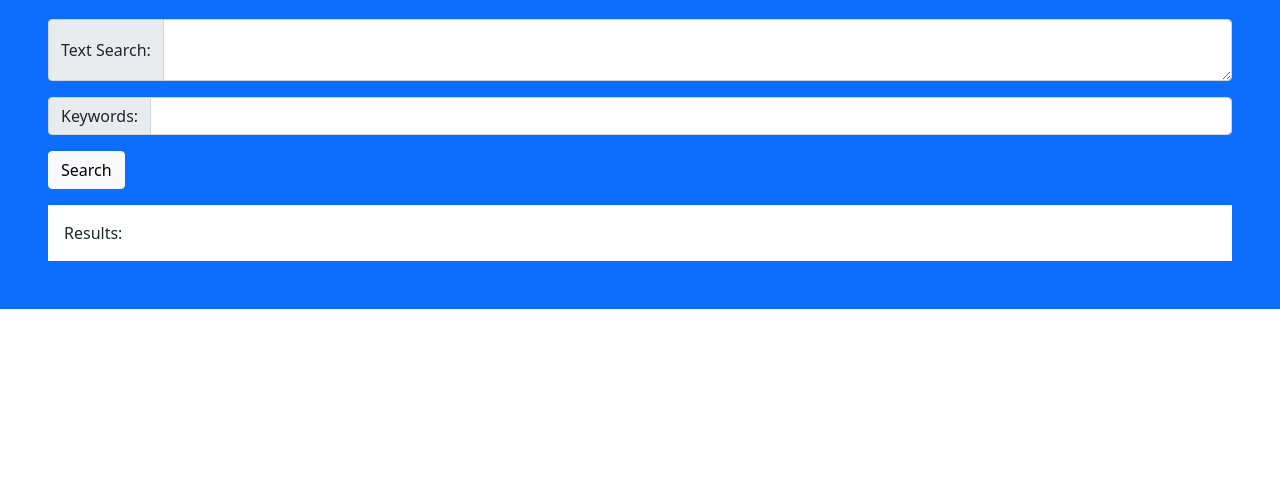
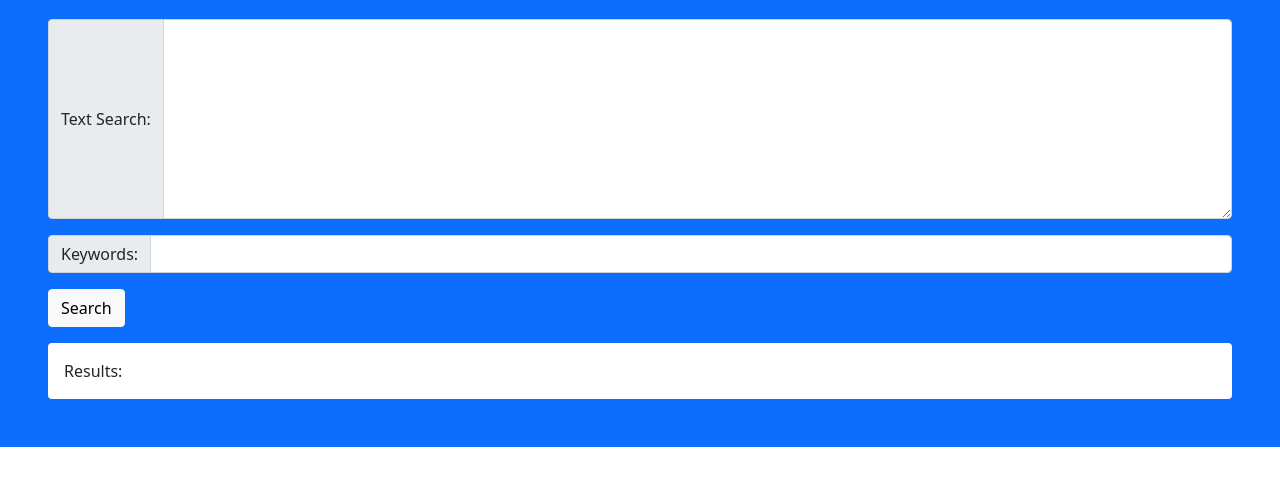
Before and after one commit to mj1989/Javascript-string-search, a plain HTML site: page index.html in a window 1280 px wide. Shown: the part 101-586 px from the top of the page. Drawn offline with nearby package versions, Linux system fonts and the light colour scheme.

Commit message:
Update index.html

```diff
--- a/index.html
+++ b/index.html
@@ -12,14 +12,14 @@
         <h1>JavaScript Text Search</h1>
         <div class="input-group pt-3">
             <span class="input-group-text">Text Search:</span>
-            <textarea id="fullText" class="form-control" aria-label="With textarea"></textarea>
+            <textarea id="fullText" class="form-control" aria-label="With textarea" style="height:200px;"></textarea>
           </div>
         <div class="input-group mb-3 pt-3">
             <span class="input-group-text" id="inputGroup-sizing-default">Keywords:</span>
             <input id="keywordsList" type="text" class="form-control" aria-label="Sizing example input" aria-describedby="inputGroup-sizing-default">
         </div>
         <button type="button" class="btn btn-light" id="buttonSearch">Search</button>
-        <div class="container-fluid p-3 mt-3 text-dark bg-white" id="monitor"></div>
+        <div class="container-fluid p-3 mt-3 text-dark bg-white rounded" id="monitor"></div>
     </div>
 
 
```
